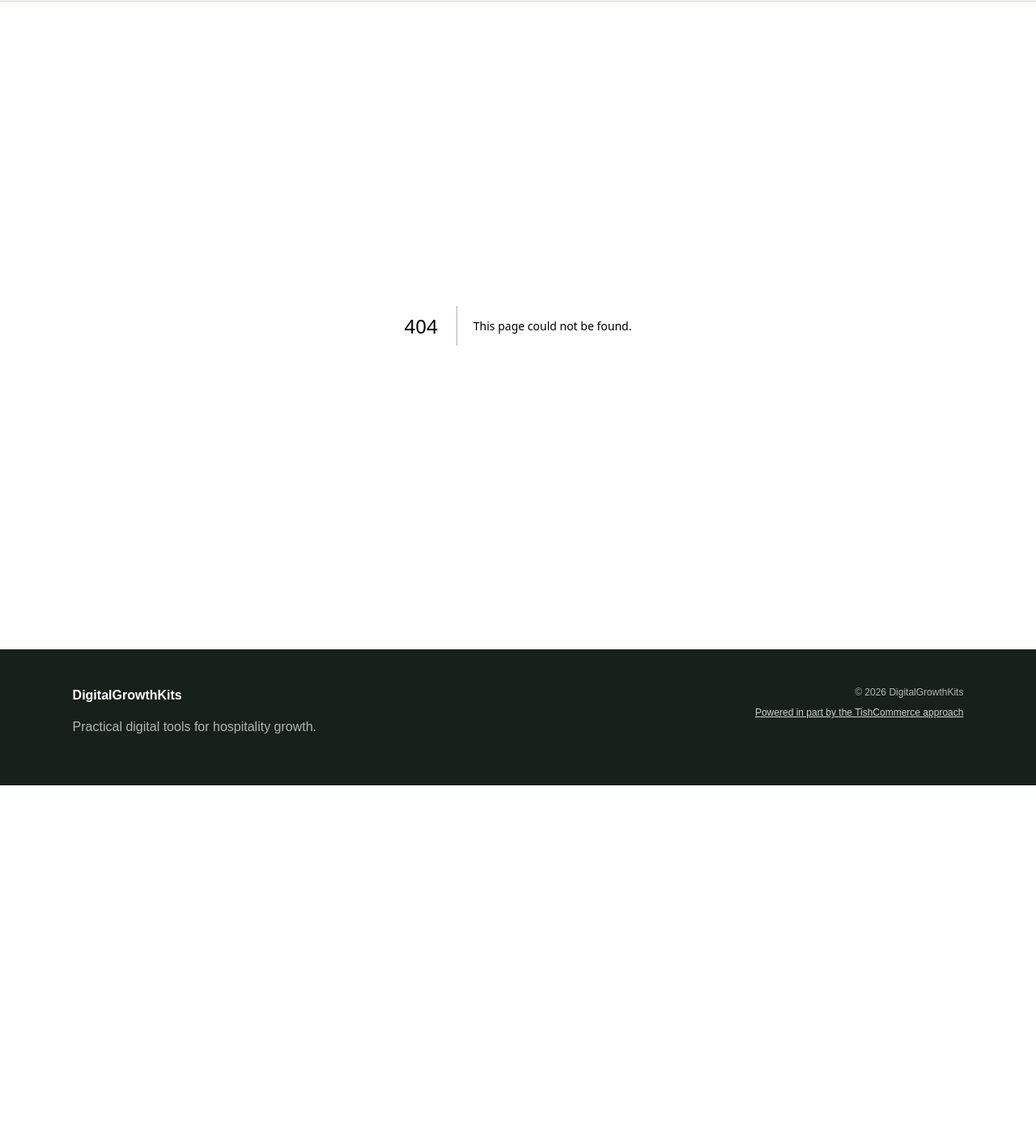
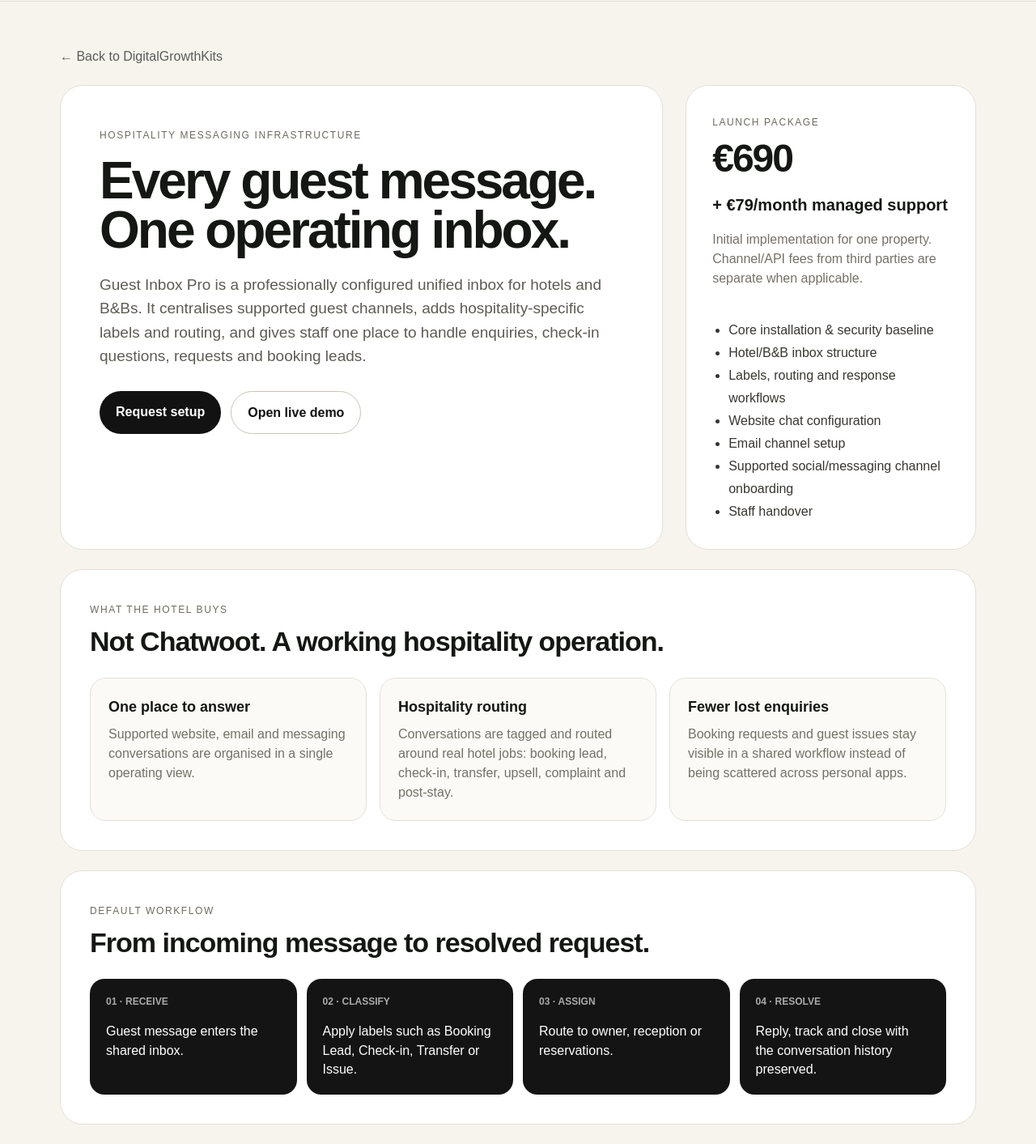
Before and after one commit to vincenzoproto/DigitalGrowthKits, a Next.js app: page /guest-inbox-pro in a window 1280 px wide. Before the commit this address had no page. Shown: the part 73-1486 px from the top of the page at 81% size. Before the commit the page ends 1043 px from the top, so only its background shows below. Built offline with nearby package versions, Linux system fonts and the light colour scheme.

Commit message:
Add Guest Inbox Pro sales page

```diff
--- /dev/null
+++ b/app/guest-inbox-pro/page.tsx
@@ -0,0 +1,70 @@
+import Link from "next/link";
+import styles from "./guest-inbox.module.css";
+
+export default function GuestInboxProPage() {
+  return (
+    <main className={styles.shell}>
+      <Link className={styles.back} href="/">← Back to DigitalGrowthKits</Link>
+      <section className={styles.hero}>
+        <div className={styles.heroCopy}>
+          <span className={styles.eyebrow}>Hospitality messaging infrastructure</span>
+          <h1>Every guest message.<br/>One operating inbox.</h1>
+          <p className={styles.lead}>Guest Inbox Pro is a professionally configured unified inbox for hotels and B&Bs. It centralises supported guest channels, adds hospitality-specific labels and routing, and gives staff one place to handle enquiries, check-in questions, requests and booking leads.</p>
+          <div className={styles.actions}>
+            <a className={styles.primary} href="mailto:info@vincenzoproto.com?subject=Guest%20Inbox%20Pro%20Setup">Request setup</a>
+            <Link className={styles.secondary} href="/guest-inbox-pro/demo">Open live demo</Link>
+          </div>
+        </div>
+        <aside className={styles.priceCard}>
+          <div>
+            <span className={styles.eyebrow}>Launch package</span>
+            <div className={styles.price}>€690</div>
+            <div className={styles.monthly}>+ €79/month managed support</div>
+            <p className={styles.muted}>Initial implementation for one property. Channel/API fees from third parties are separate when applicable.</p>
+          </div>
+          <ul className={styles.included}>
+            <li>Core installation & security baseline</li>
+            <li>Hotel/B&B inbox structure</li>
+            <li>Labels, routing and response workflows</li>
+            <li>Website chat configuration</li>
+            <li>Email channel setup</li>
+            <li>Supported social/messaging channel onboarding</li>
+            <li>Staff handover</li>
+          </ul>
+        </aside>
+      </section>
+
+      <section className={styles.section}>
+        <span className={styles.eyebrow}>What the hotel buys</span>
+        <h2>Not Chatwoot. A working hospitality operation.</h2>
+        <div className={styles.grid3}>
+          <div className={styles.mini}><strong>One place to answer</strong><span className={styles.muted}>Supported website, email and messaging conversations are organised in a single operating view.</span></div>
+          <div className={styles.mini}><strong>Hospitality routing</strong><span className={styles.muted}>Conversations are tagged and routed around real hotel jobs: booking lead, check-in, transfer, upsell, complaint and post-stay.</span></div>
+          <div className={styles.mini}><strong>Fewer lost enquiries</strong><span className={styles.muted}>Booking requests and guest issues stay visible in a shared workflow instead of being scattered across personal apps.</span></div>
+        </div>
+      </section>
+
+      <section className={styles.section}>
+        <span className={styles.eyebrow}>Default workflow</span>
+        <h2>From incoming message to resolved request.</h2>
+        <div className={styles.workflow}>
+          <div className={styles.step}><b>01 · RECEIVE</b>Guest message enters the shared inbox.</div>
+          <div className={styles.step}><b>02 · CLASSIFY</b>Apply labels such as Booking Lead, Check-in, Transfer or Issue.</div>
+          <div className={styles.step}><b>03 · ASSIGN</b>Route to owner, reception or reservations.</div>
+          <div className={styles.step}><b>04 · RESOLVE</b>Reply, track and close with the conversation history preserved.</div>
+        </div>
+      </section>
+
+      <section className={styles.section}>
+        <span className={styles.eyebrow}>Managed support · €79/month</span>
+        <h2>What the recurring fee covers.</h2>
+        <div className={styles.grid3}>
+          <div className={styles.mini}><strong>System health</strong><span className={styles.muted}>Basic deployment monitoring, update planning and configuration checks.</span></div>
+          <div className={styles.mini}><strong>Workflow maintenance</strong><span className={styles.muted}>Small edits to labels, canned responses, routing and hospitality workflows as operations change.</span></div>
+          <div className={styles.mini}><strong>Operational support</strong><span className={styles.muted}>Help for the hotel team when channels, users or inbox rules need adjustment.</span></div>
+        </div>
+        <p className={styles.legal}>Guest Inbox Pro is an implementation and managed-service offer built around the open-source Chatwoot core. Enterprise-only features are not included. Third-party channel providers may impose their own eligibility, API or messaging fees.</p>
+      </section>
+    </main>
+  );
+}
```
